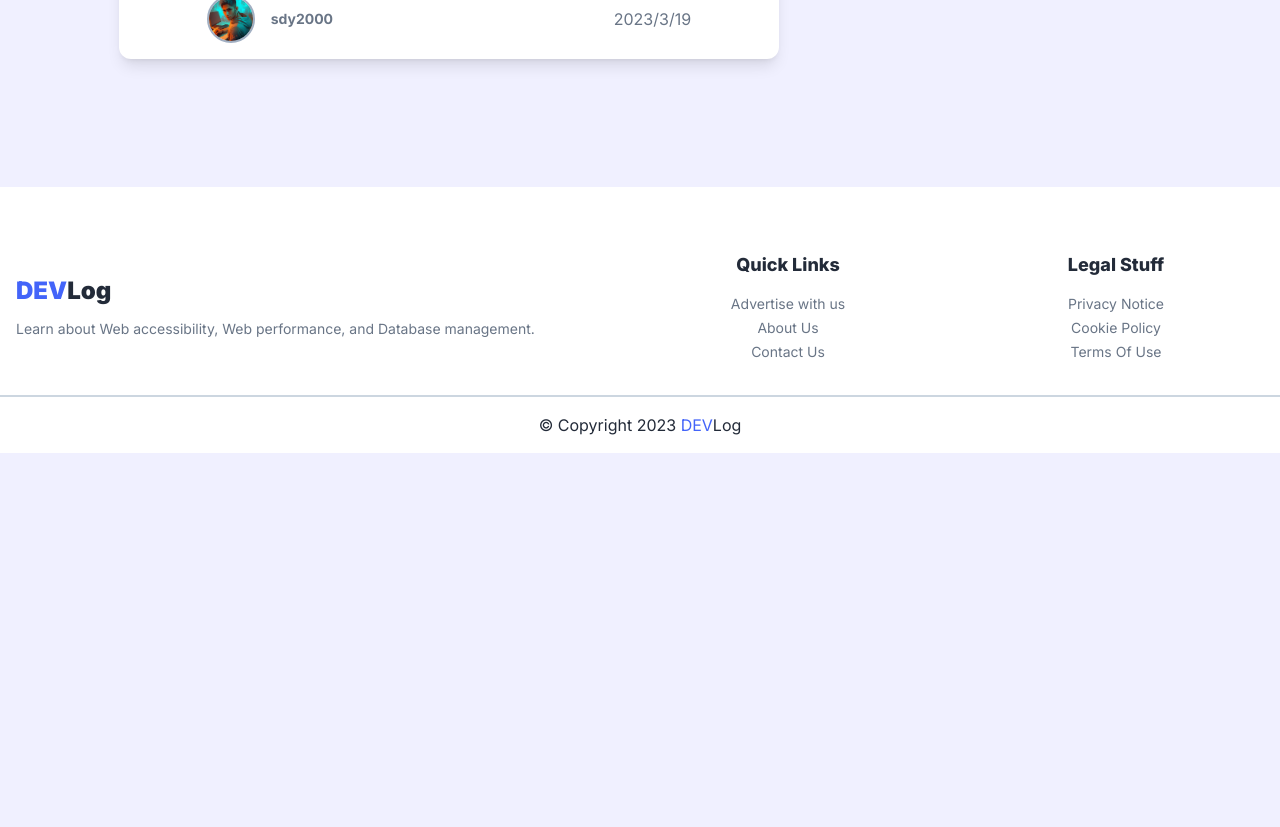
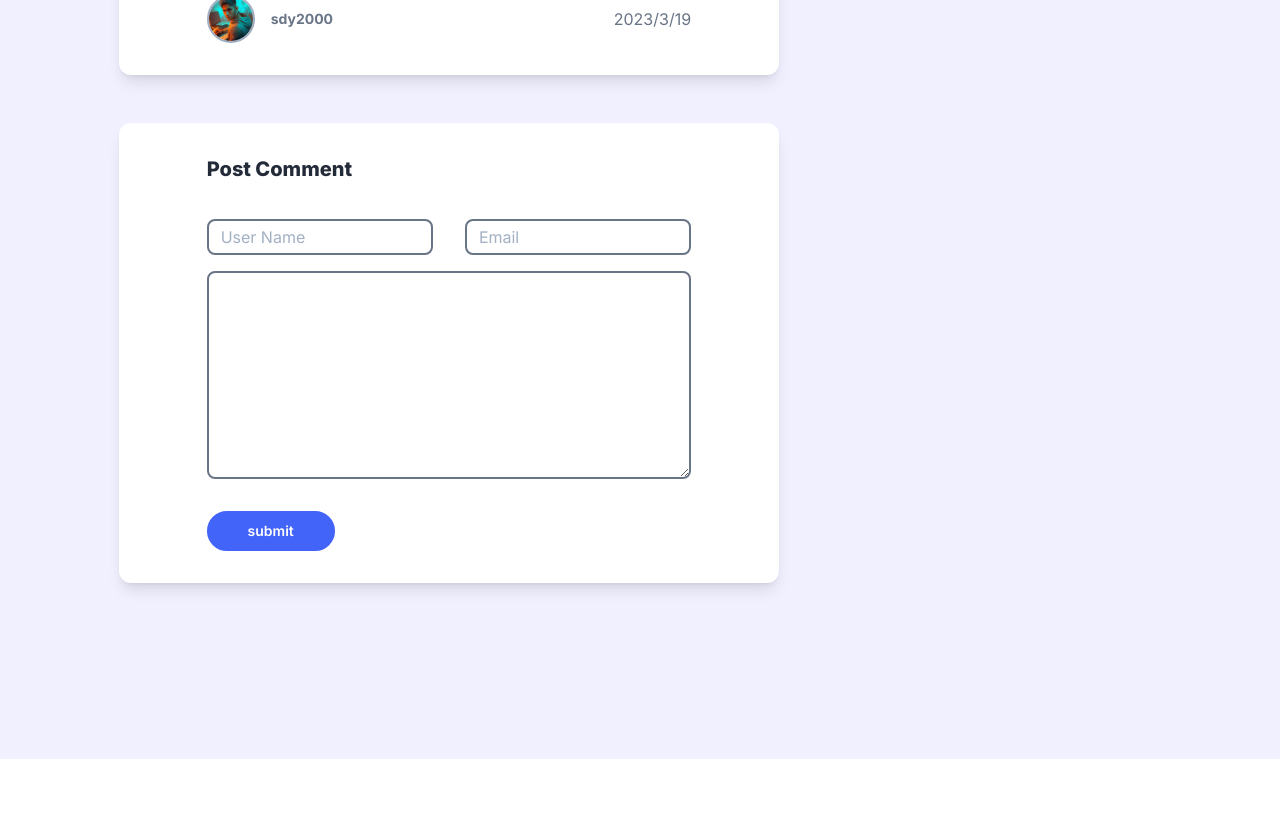
Before and after one commit to sdy2000/dev-log, a React (Create React App) app: page /1 in a window 1280 px wide. Shown: the part 1500-2327 px from the top of the page. Before the commit the page ends 1953 px from the top, so only its background shows below. Built offline with nearby package versions, Linux system fonts and the light colour scheme.

Commit message:
Create PostComment and add this in PostDetail

```diff
--- a/src/assets/global.css
+++ b/src/assets/global.css
@@ -70,4 +70,14 @@
     .socail-icon{
         @apply text-xl
     }
+
+
+    /*--------------- Comment ----------------*/
+    .post-ditail-card{
+        @apply bg-lbp dark:bg-dbp rounded-xl shadow-lg px-2 py-4 mx-3 flex justify-start flex-col gap-4 md:gap-8 pb-8 mb-12
+    }
+    .post-ditail-comment{
+        @apply text-lfp dark:text-dfp bg-lbp dark:bg-dbp px-3 py-1 border-2 border-lfs
+        dark:border-dft rounded-lg outline-none placeholder:text-lft w-full
+    }
 }
--- a/src/pages/home/PostDitails.jsx
+++ b/src/pages/home/PostDitails.jsx
@@ -1,16 +1,17 @@
 import React from 'react'
 import { Link } from 'react-router-dom'
+import { PostComment } from '../../parts'
 
 const PostDitails = () => {
     return (
         <main>
-            <div className="main bg-lbs dark:bg-dbs py-20" >
+            <div className="main bg-lbs dark:bg-dbs py-20 md:mr-8 lg:mr-0" >
                 <div className='contents'>
                     <h2 className='text-lg text-lfp dark:text-dfp font-bold mb-10 text-center leading-5
                             sm:text-start sm:border-l-4 border-lft sm:pl-6  sm:max-w-2xl m-auto'>
                         Post Ditails
                     </h2>
-                    <div className='bg-lbp dark:bg-dbp rounded-xl shadow-lg px-2 py-4 mx-3 flex justify-start flex-col gap-4 md:gap-8'>
+                    <div className='post-ditail-card'>
                         <img
                             className='w-full rounded-t-lg'
                             src={`/assets/img/blog-1.png`}
@@ -82,6 +83,7 @@ const PostDitails = () => {
                             </div>
                         </div>
                     </div>
+                    <PostComment />
                 </div>
             </div>
         </main>
--- a/src/pages/index.js
+++ b/src/pages/index.js
@@ -1,6 +1,3 @@
 // // // // Home // // // //
 export {default as HomeIndex} from './home/HomeIndex';
-
-
-// // // // Home // // // //
 export {default as PostDitails} from './home/PostDitails';
--- /dev/null
+++ b/src/parts/home/postDetails/PostComment.jsx
@@ -0,0 +1,34 @@
+import React from 'react'
+import { Button1 } from '../../../components'
+
+const PostComment = () => {
+    return (
+        <div className='post-ditail-card'>
+            <div className='container flex flex-col justify-start gap-2 lg:gap-4'>
+                <h2 className='font-bold text-lg xl:font-extrabold md:text-xl text-lfp dark:text-dfp mb-2 md:mb-5 mt-2 md:mt-4'>
+                    Post Comment
+                </h2>
+                <div className='flex flex-col md:flex-row justify-center items-center gap-3 lg:gap-5 xl:gap-8'>
+                    <input
+                        className='post-ditail-comment'
+                        type='text'
+                        placeholder='User Name'
+                    />
+                    <input
+                        className='post-ditail-comment'
+                        type='email'
+                        placeholder='Email'
+                    />
+                </div>
+                <textarea
+                    className='post-ditail-comment max-h-52 min-h-[160px]'
+                    name="" id="" cols="30" rows="10"></textarea>
+                <span className='md:w-32 md:mt-4'>
+                    <Button1 value={'submit'} />
+                </span>
+            </div>
+        </div>
+    )
+}
+
+export default PostComment
--- a/src/parts/index.js
+++ b/src/parts/index.js
@@ -19,3 +19,4 @@ export {default as TopBar} from './home/homePage/TopBar';
 
 // // // // Post Detail // // // //
 export {default as ShortURL} from './home/postDetails/ShortURL';
+export {default as PostComment} from './home/postDetails/PostComment';
```
